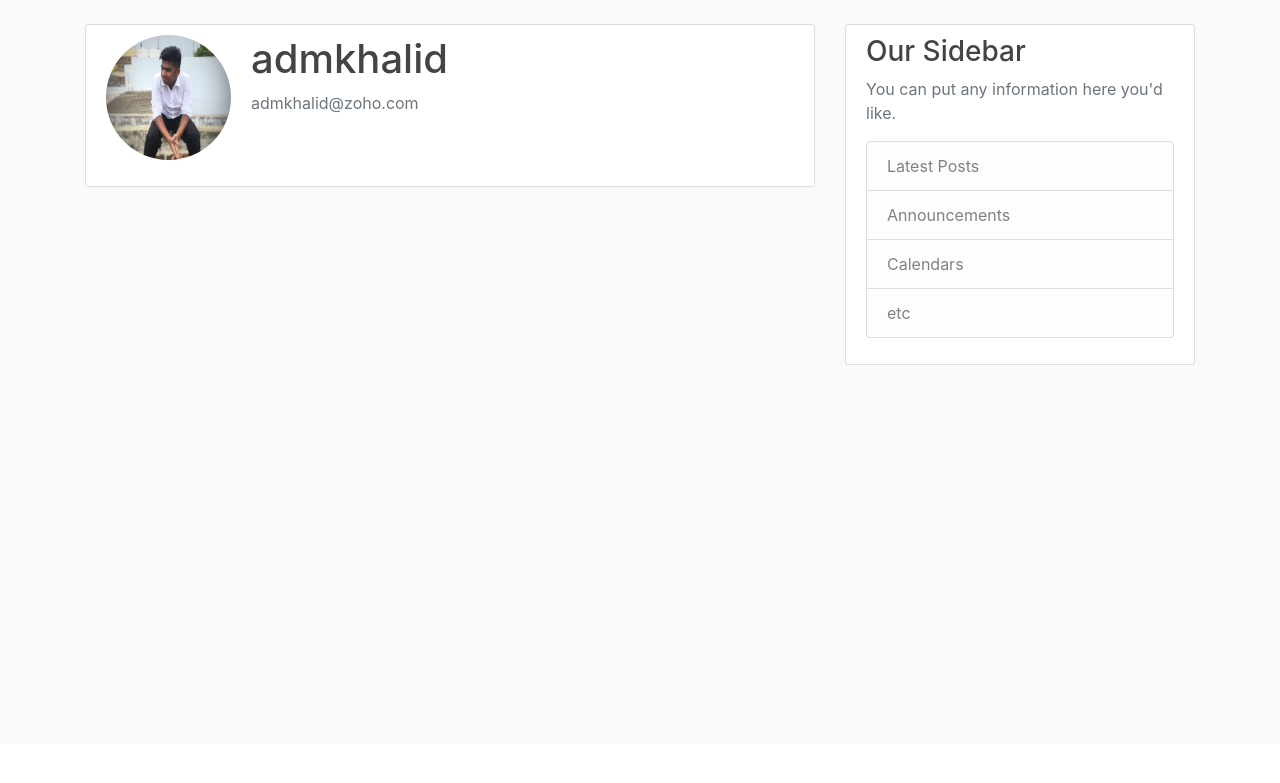
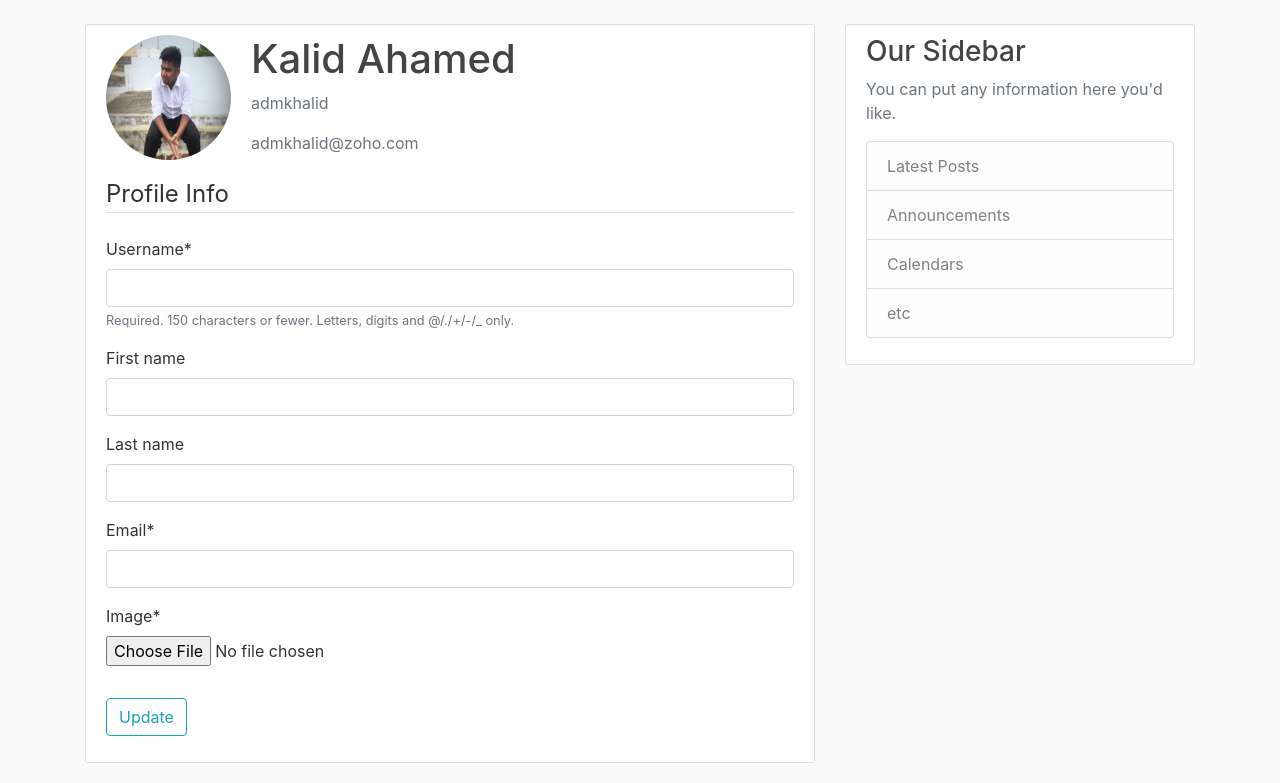
Before and after one commit to admkhalid/kConnect, a Django app: template users/templates/users/profile.html in a window 1280 px wide. Shown: the part 56-839 px from the top of the page. Before the commit the page ends 421 px from the top, so only its background shows below. Run offline with Django 3.2, Linux system fonts and the light colour scheme; a user stored in the database is signed in; data comes from the database, SQL or seed files in the repository; the template is opened without the code that fills it: values that come from a table or form of the project are taken from there, most other values are stand-ins (such as "Sample title", 1, 10 or a date in 2020); some libraries are stand-ins or nearby versions.

Commit message:
added functionality update profile details

```diff
--- a/users/templates/users/profile.html
+++ b/users/templates/users/profile.html
@@ -3,12 +3,23 @@
 {% block content %}
     <div class="content-section">
       <div class="media">
-        <img class="rounded-circle account-img" src="{{ user.profile.image.url }}">
+        <img class="rounded-circle account-img" src="{{user.profile.image.url}}">
         <div class="media-body">
-          <h2 class="account-heading">{{ user.username }}</h2>
+          <h2 class="account-heading">{{ user.first_name }} {{user.last_name}}</h2>
+          <p class="text-secondary">{{user.username}}</p>
           <p class="text-secondary">{{ user.email }}</p>
         </div>
       </div>
-      <!-- FORM HERE -->
+      <form method="post" enctype="multipart/form-data"> <!--enctype for image data-->
+        {% csrf_token %} <!--this token prevents xss attacks. stands for cross site request forgery-->
+        <fieldset class="form-group"> <!--groups releated elements in a form-->
+            <legend class="border-bottom mb-4">Profile Info</legend>
+            {{ u_form|crispy }}
+            {{ p_form|crispy }}
+        </fieldset>
+        <div class="form-group">
+            <button class="btn btn-outline-info" type="submit">Update</button>
+        </div>
+      </form>
     </div>
 {% endblock content %}
```
